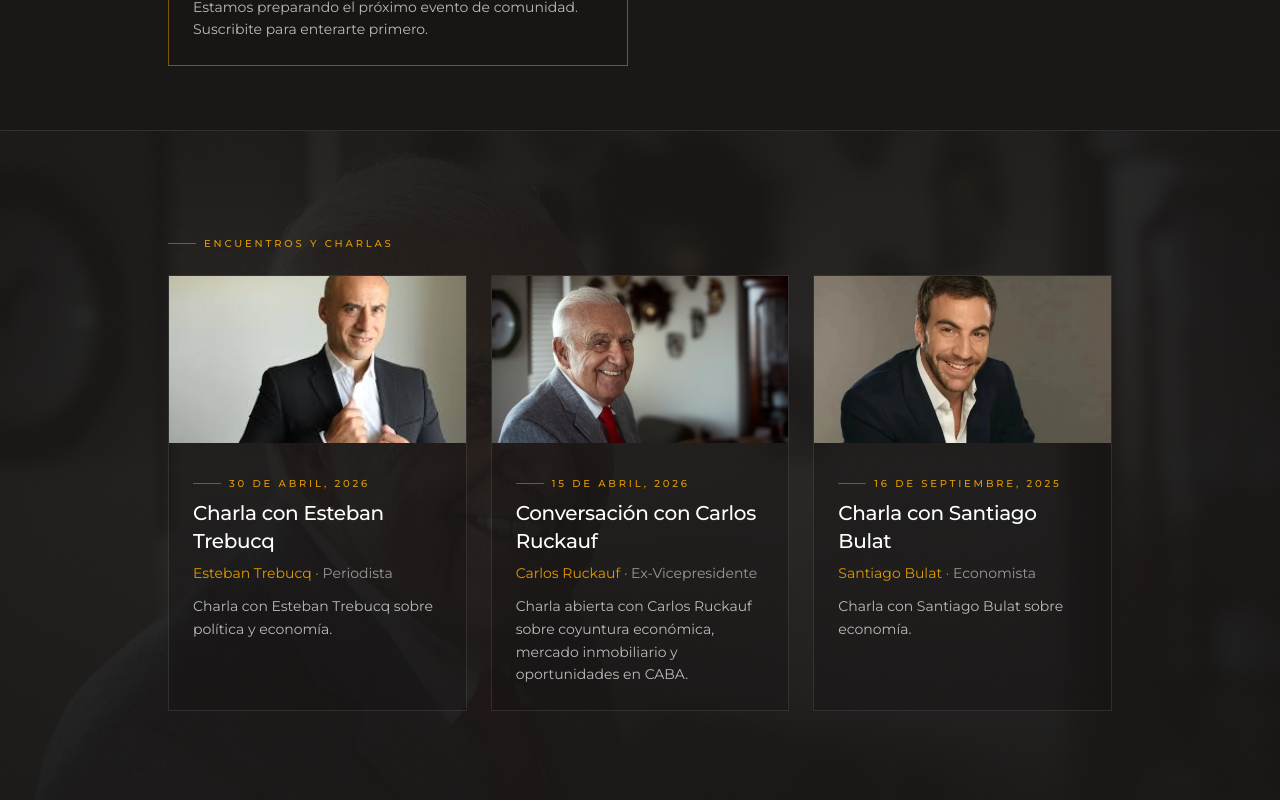
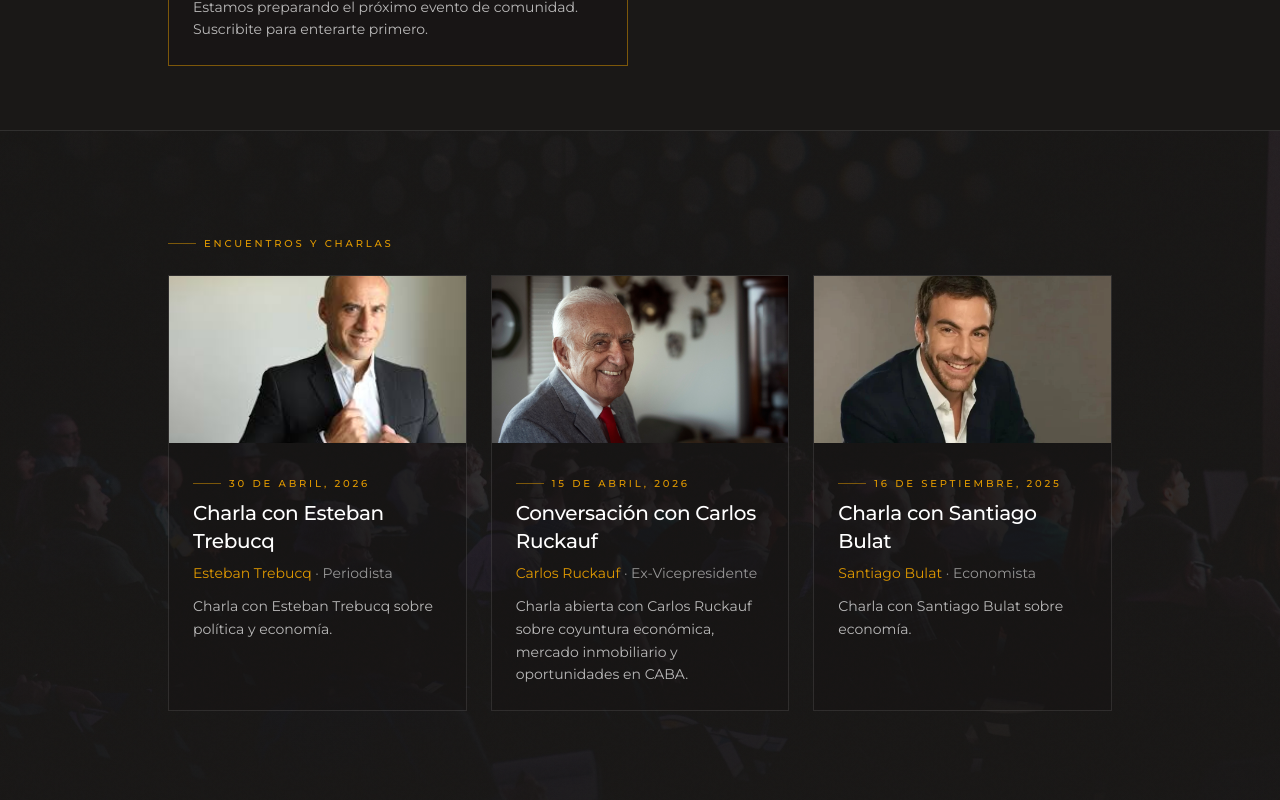
Before and after one commit to francdalbornoz-hub/landventures-web, a Next.js app: page /comunidad in a window 1280 px wide. Shown: the part 980-1780 px from the top of the page. Built offline with nearby package versions, Linux system fonts and the light colour scheme.

Commit message:
feat: use Background-comunidad.jpg for community section backdrops
Reemplaza ruckauf.jpg por Background-comunidad.jpg como imagen de fondo
de los dos bloques de comunidad (home + /comunidad). Mantiene la
opacity 0.25 y los overlays existentes.

```diff
--- a/app/comunidad/page.tsx
+++ b/app/comunidad/page.tsx
@@ -55,7 +55,7 @@ export default function ComunidadPage() {
       <section className="py-16 md:py-24 border-t border-white/10 relative overflow-hidden">
         <div aria-hidden className="absolute inset-0 pointer-events-none">
           <Image
-            src="/images/Eventos/ruckauf.jpg"
+            src="/images/Eventos/Background-comunidad.jpg"
             alt=""
             fill
             sizes="100vw"
--- a/app/page.tsx
+++ b/app/page.tsx
@@ -253,7 +253,7 @@ export default function HomePage() {
       <section className="py-24 md:py-32 border-t border-white/[0.06] bg-white text-ink relative overflow-hidden">
         <div aria-hidden className="absolute inset-0 pointer-events-none">
           <Image
-            src="/images/Eventos/ruckauf.jpg"
+            src="/images/Eventos/Background-comunidad.jpg"
             alt=""
             fill
             sizes="100vw"
```
